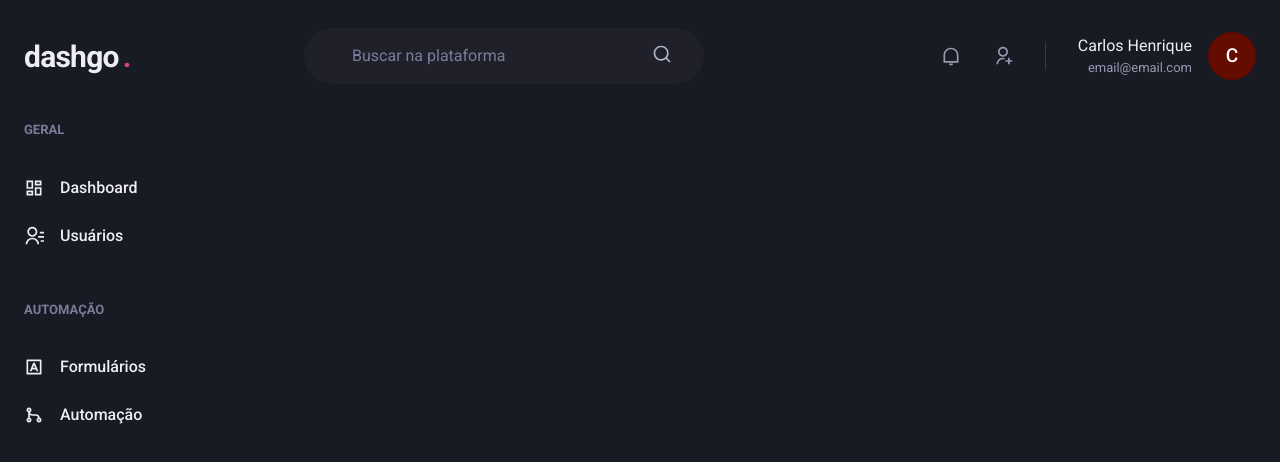
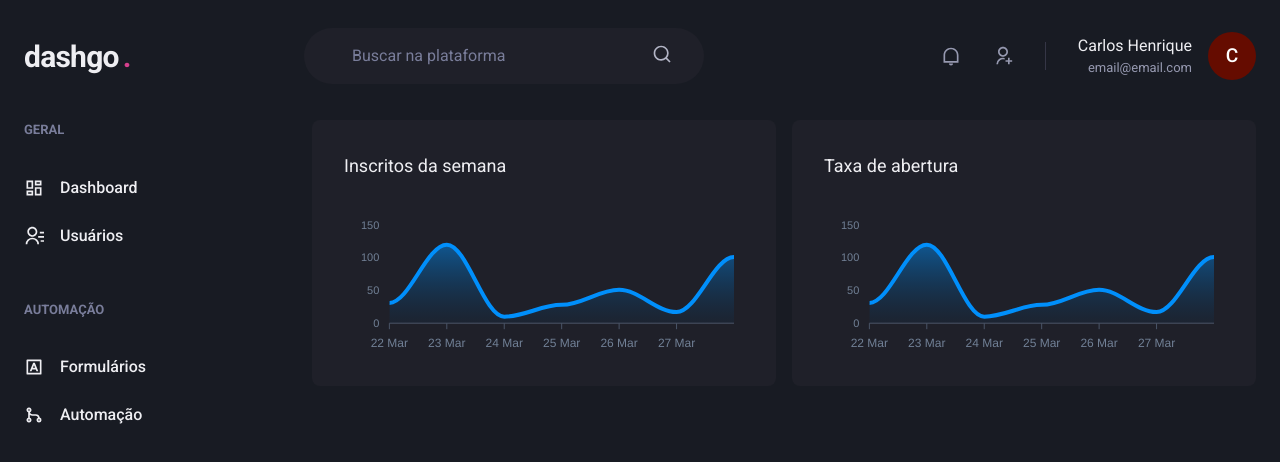
Before and after one commit to carlos-hr/dashgo, a Next.js app: page /dashboard in a window 1280 px wide. Shown: the top 462 px of the page. Built offline with nearby package versions, Linux system fonts and the light colour scheme.

Commit message:
feat(dashboard): creating mocking page and adding charts

```diff
--- a/package.json
+++ b/package.json
@@ -12,9 +12,11 @@
     "@chakra-ui/react": "^2.1.2",
     "@emotion/react": "^11.9.0",
     "@emotion/styled": "^11.8.1",
+    "apexcharts": "^3.35.3",
     "framer-motion": "^6.3.6",
     "next": "12.1.6",
     "react": "18.1.0",
+    "react-apexcharts": "^1.4.0",
     "react-dom": "18.1.0",
     "react-icons": "^4.4.0"
   },
--- a/src/pages/dashboard.tsx
+++ b/src/pages/dashboard.tsx
@@ -1,13 +1,95 @@
-import { Flex } from "@chakra-ui/react";
+import { Box, Flex, SimpleGrid, Text, theme } from "@chakra-ui/react";
+import { ApexOptions } from "apexcharts";
+import dynamic from "next/dynamic";
 import { Header, SideBar } from "../components";
 
+const Chart = dynamic(() => import("react-apexcharts"), {
+  ssr: false,
+});
+
 const Dashboard = () => {
+  const options: ApexOptions = {
+    chart: {
+      toolbar: {
+        show: false,
+      },
+      zoom: {
+        enabled: false,
+      },
+      foreColor: theme.colors.gray[500],
+    },
+    grid: {
+      show: false,
+    },
+    dataLabels: {
+      enabled: false,
+    },
+    tooltip: {
+      enabled: false,
+    },
+    xaxis: {
+      type: "datetime",
+      axisBorder: {
+        color: theme.colors.gray[600],
+      },
+      axisTicks: {
+        color: theme.colors.gray[600],
+      },
+      categories: [
+        "2021-03-22T00:00:00.000Z",
+        "2021-03-23T00:00:00.000Z",
+        "2021-03-24T00:00:00.000Z",
+        "2021-03-25T00:00:00.000Z",
+        "2021-03-26T00:00:00.000Z",
+        "2021-03-27T00:00:00.000Z",
+        "2021-03-28T00:00:00.000Z",
+      ],
+    },
+    fill: {
+      opacity: 0.3,
+      type: "gradient",
+      gradient: {
+        shade: "dark",
+        opacityFrom: 0.7,
+        opacityTo: 0.3,
+      },
+    },
+  };
+
+  const series = [
+    {
+      name: "series 1",
+      data: [31, 120, 10, 28, 51, 17, 101],
+    },
+  ];
+
   return (
     <Flex direction="column" h="100vh">
       <Header />
 
       <Flex w="100%" my="6" maxW={1480} mx="auto" px="6">
         <SideBar />
+
+        <SimpleGrid
+          flex="1"
+          gap="4"
+          minChildWidth={320}
+          alignItems="flex-start"
+        >
+          <Box p="8" bg="gray.800" borderRadius={8} pb="4">
+            <Text fontSize="lg" mb="4">
+              Inscritos da semana
+            </Text>
+            <Chart options={options} series={series} type="area" height={160} />
+          </Box>
+
+          <Box p="8" bg="gray.800" borderRadius={8} pb="4">
+            <Text fontSize="lg" mb="4">
+              Taxa de abertura
+            </Text>
+            <Chart options={options} series={series} type="area" height={160} />
+          </Box>
+        </SimpleGrid>
       </Flex>
     </Flex>
   );
```
Also changed, not shown: 1 other file (tests, documents, lock files or other folders).
